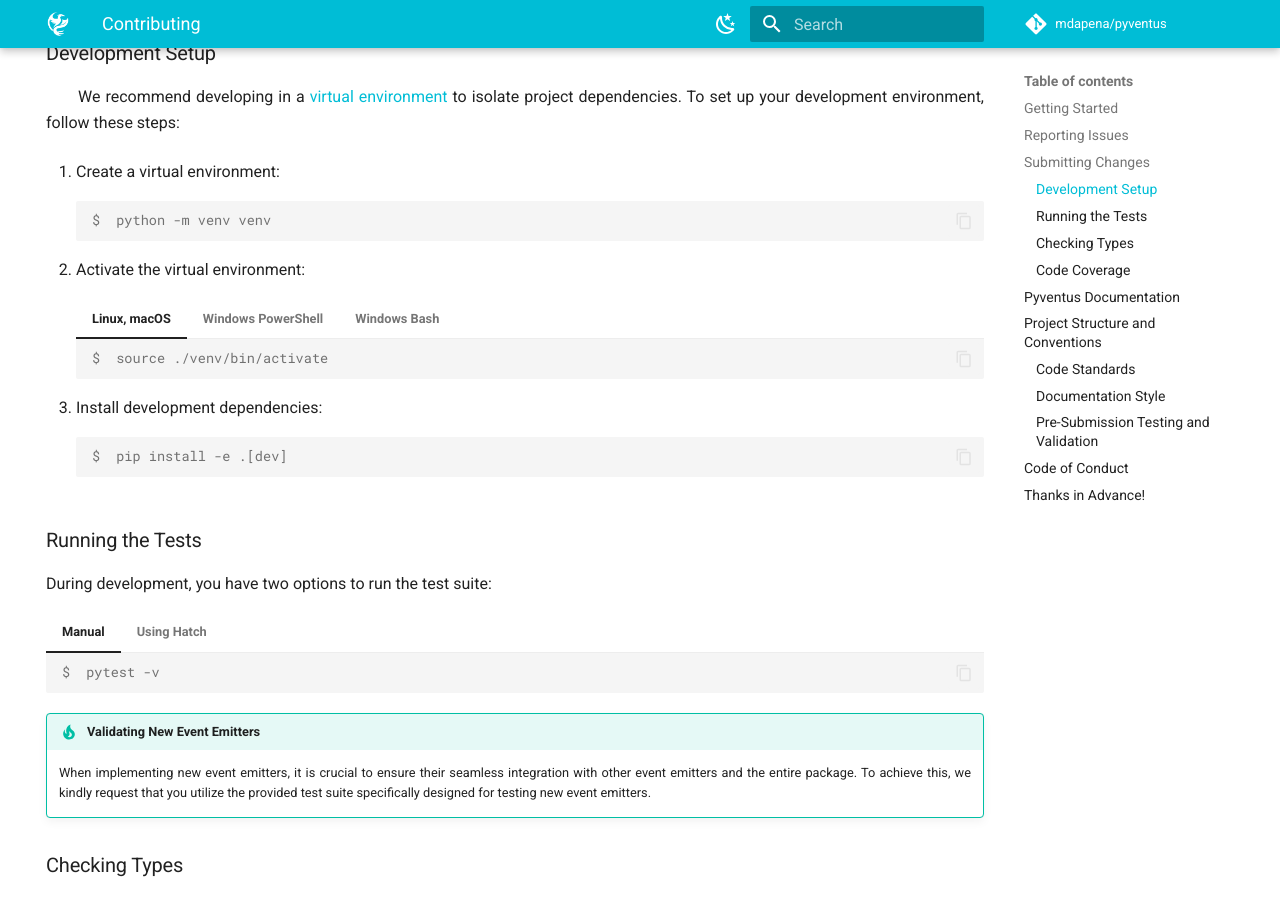
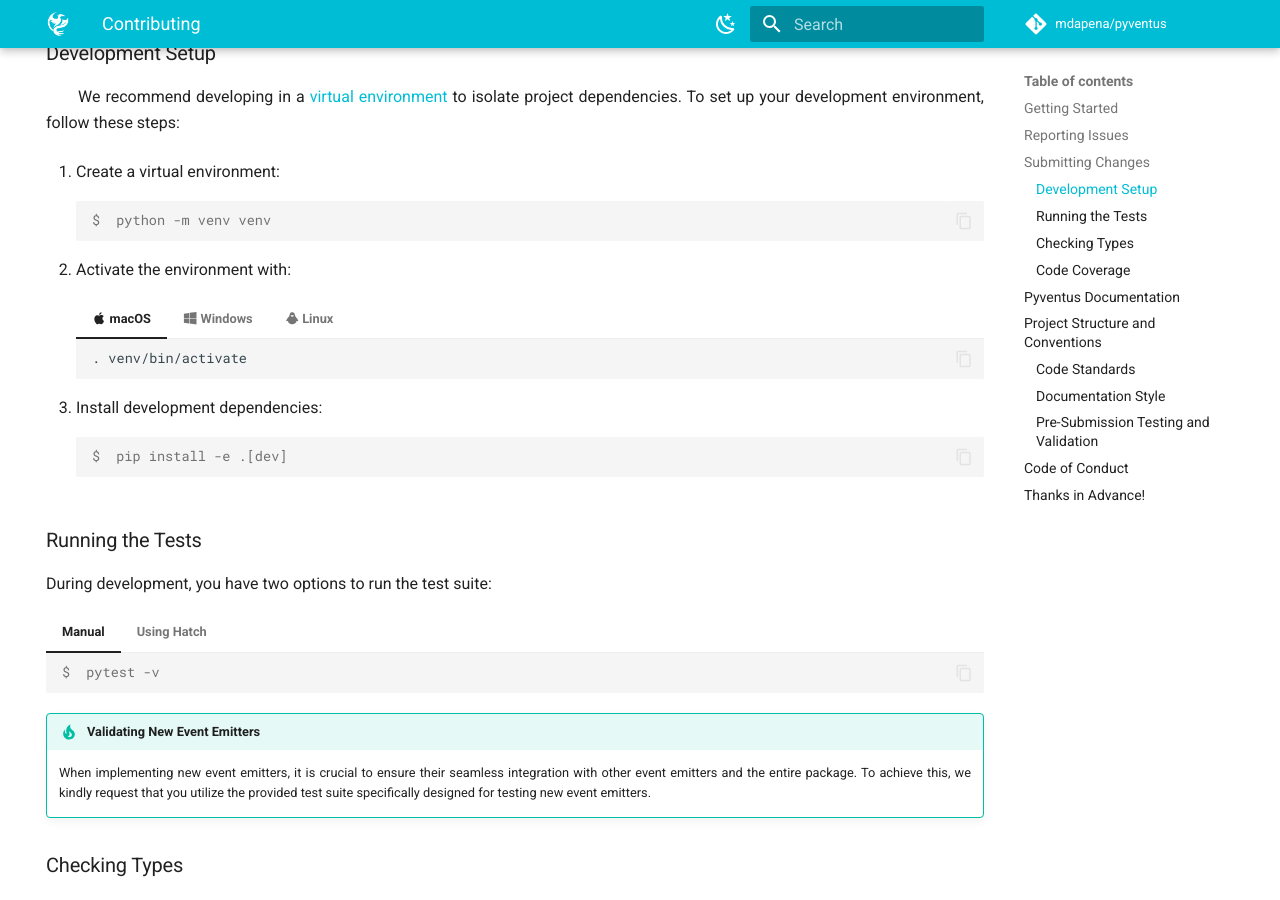
Before and after one commit to mdapena/pyventus, an MkDocs documentation site: the page built from docs/contributing.md, in a window 1280 px wide and 900 px high, scrolled down 968 px. Built offline with MkDocs 1.6.1 and Material for MkDocs 9.7.7, drawn with Linux system fonts in a browser that asks for light colours; comment, search, counter and statistics services are not loaded; the version menu is left out; some of the changed text lies outside the part shown.

Commit message:
Tweak index and contributing docs

````diff
--- a/docs/contributing.md
+++ b/docs/contributing.md
@@ -69,25 +69,25 @@ hide:
 	python -m venv venv
 	```
 
-2. Activate the virtual environment:
+2. Activate the environment with:
 
-	=== "Linux, macOS"
+    === ":material-apple: macOS"
 
-		```console
-		source ./venv/bin/activate
-		```
+        ``` sh
+        . venv/bin/activate
+        ```
 
-	=== "Windows PowerShell"
+    === ":fontawesome-brands-windows: Windows"
 
-		```console
-		.\venv\Scripts\Activate.ps1
-		```
+        ``` sh
+        . venv/Scripts/activate
+        ```
 
-	=== "Windows Bash"
+    === ":material-linux: Linux"
 
-		```console
-		source ./venv/Scripts/activate
-		```
+        ``` sh
+        . venv/bin/activate
+        ```
 
 3. Install development dependencies:
 
@@ -287,9 +287,9 @@ hatch run tests:all
 
 	=== "Python 3.13"
 
-	```console
-	hatch run +py=3.13 tests:all
-	```
+		```console
+		hatch run +py=3.13 tests:all
+		```
 
 !!! warning "Troubleshooting Hatch Environment Errors"
 
````
Also changed, not shown: docs/index.md (+2 -2 lines).
